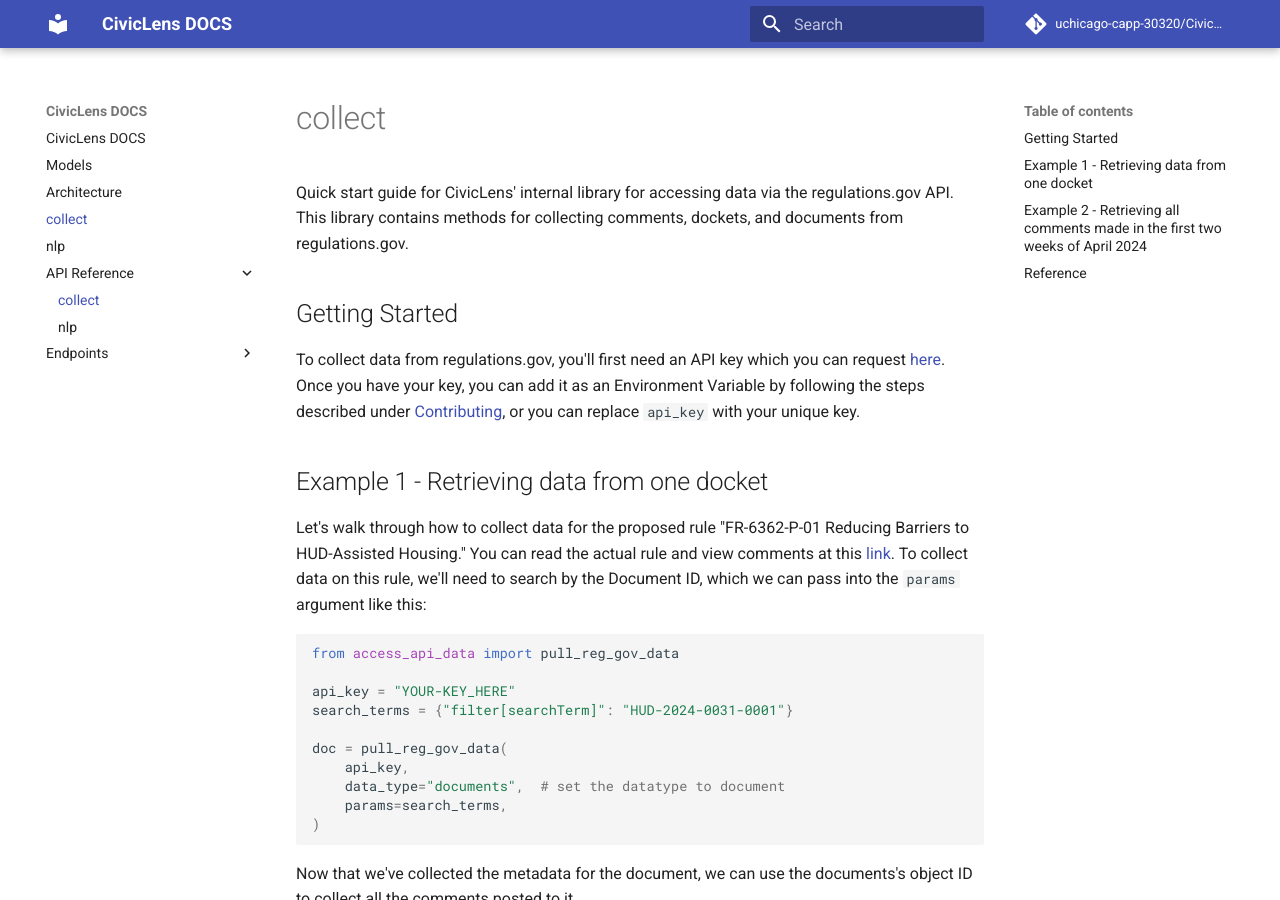
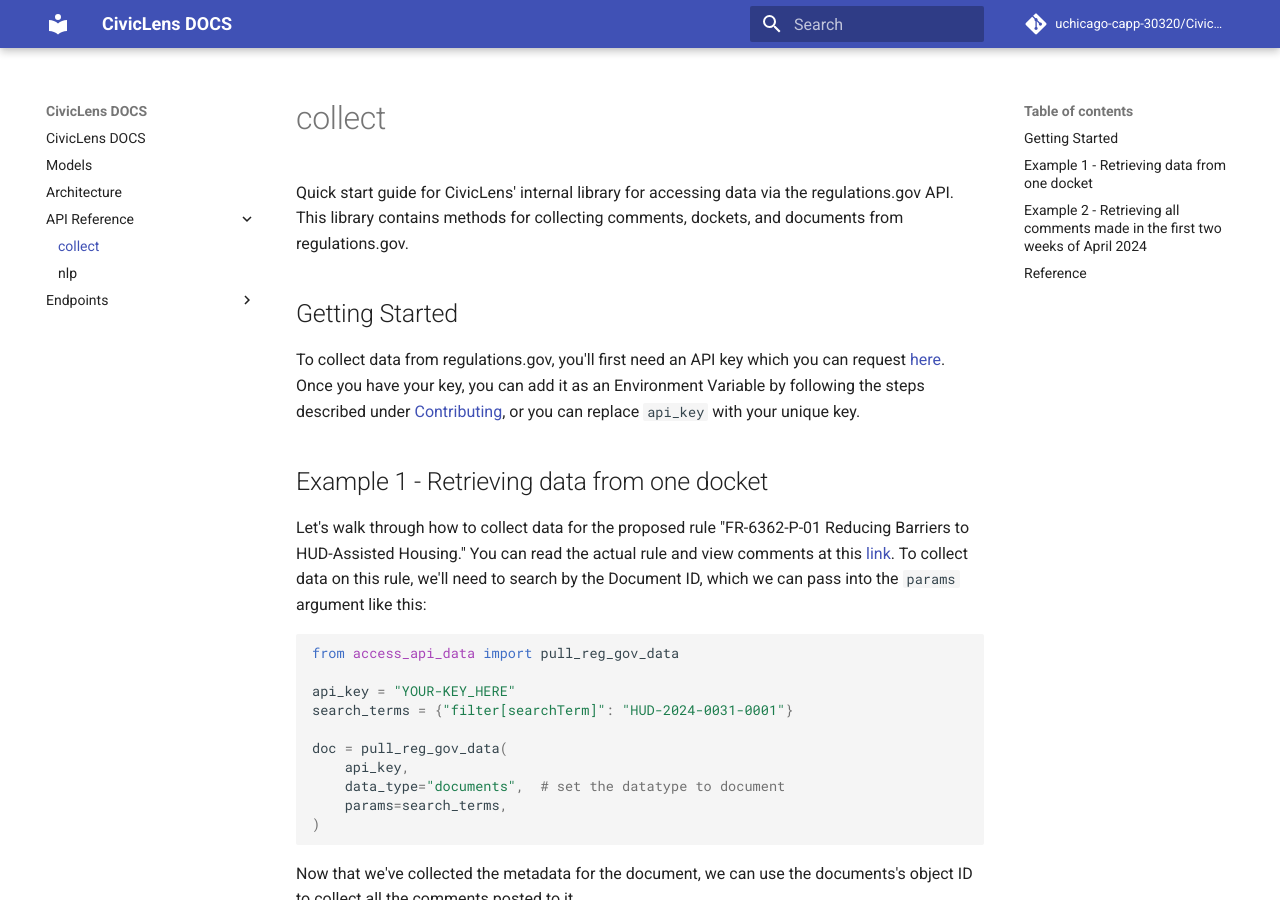
Before and after one commit to uchicago-capp-30320/CivicLens, an MkDocs documentation site: the page built from docs/collect.md, in a window 1280 px wide and 900 px high. Built offline with MkDocs 1.6.1 and Material for MkDocs 9.7.7, drawn with Linux system fonts in a browser that asks for light colours; comment, search, counter and statistics services are not loaded.

```diff
--- a/mkdocs.yml
+++ b/mkdocs.yml
@@ -44,12 +44,12 @@ nav:
   - "index.md"
   - "models.md"
   - "architecture.md"
-  - "collect.md"
-  - "nlp.md"
   - API Reference:
     - "collect.md"
     - "nlp.md"
   - Endpoints:
-    - "endpoints/regulations.md"
+    - "endpoints/home.md"
+    - "endpoints/learn.md"
     - "endpoints/search.md"
     - "endpoints/document.md"
+    - "endpoints/about.md"
```
